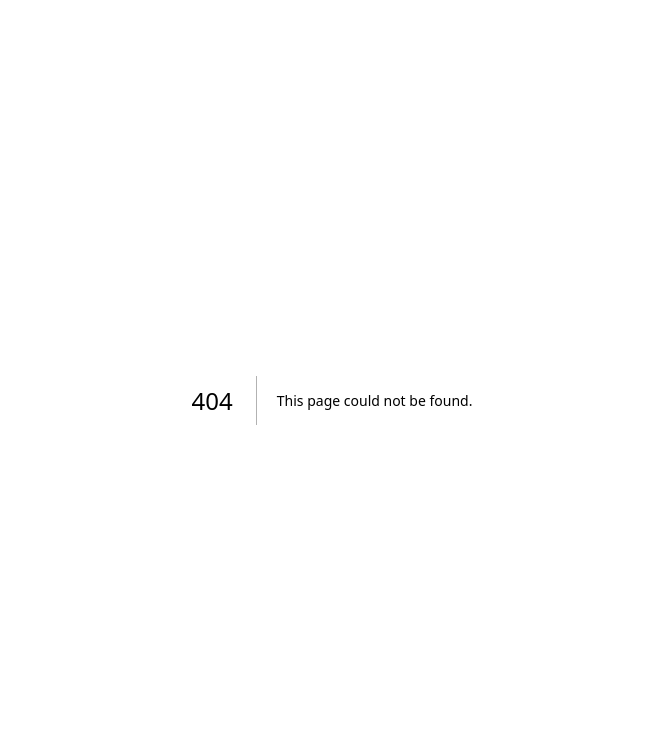
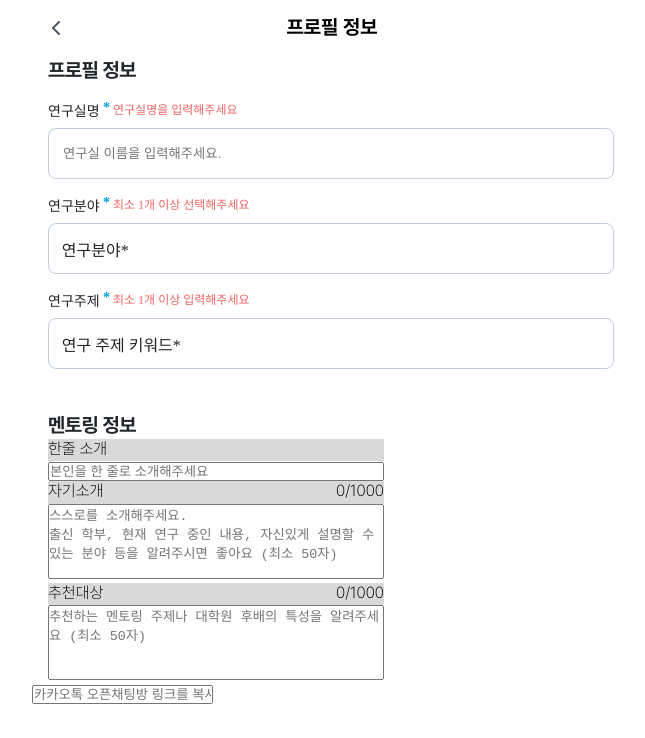
Before and after one commit to WE-ARE-RACCOONS/postgraduate-front, a Next.js app: page /senior/edit-profile in a window 1280 px wide. Before the commit this address had no page. Shown: the top 738 px of the page, without its empty margins (308-953 px from the left). Built offline with nearby package versions, Linux system fonts and the light colour scheme.

Commit message:
RAC-291 feat:대학원생 내 프로필 수정 페이지

```diff
--- /dev/null
+++ b/src/app/senior/edit-profile/page.tsx
@@ -0,0 +1,156 @@
+'use client';
+import ModalBtn from '@/components/Button/ModalBtn';
+import BackHeader from '@/components/Header/BackHeader'
+import RiseUpModal from '@/components/Modal/RiseUpModal';
+import ProfileForm from '@/components/SingleForm/ProfileForm';
+import TextForm from '@/components/SingleForm/TextForm';
+import { PROFILE_PLACEHOLDER, PROFILE_TITLE } from '@/constants/form/cProfileForm';
+import useModal from '@/hooks/useModal';
+import { sChatLink, sFieldAtom, sKeywordAtom, sMultiIntroduce, sRecommendedFor, sSingleIntroduce } from '@/stores/senior';
+import { ModalType } from '@/types/modal/riseUp';
+import { useAtom, useAtomValue } from 'jotai';
+import React, { useState } from 'react'
+import { createPortal } from 'react-dom';
+import styled from 'styled-components';
+function page() {
+    const [modalType, setModalType] = useState<ModalType>('postgradu');
+    const { modal, modalHandler, portalElement } = useModal('senior-info-portal');
+    const [singleIntro, setSingleIntro] = useAtom(sSingleIntroduce);
+  const [multiIntro, setMultiIntro] = useAtom(sMultiIntroduce);
+  const [recommended, setRecommended] = useAtom(sRecommendedFor);
+  const [chatLink, setChatLink] = useAtom(sChatLink);
+  const sField = useAtomValue(sFieldAtom);
+  const sKeyword = useAtomValue(sKeywordAtom);
+  return (
+    <div>
+      <BackHeader headerText='프로필 정보'/>
+      <EditPContainer>
+      <EPTitle>프로필 정보</EPTitle>
+      <div style={{marginBottom:'2.62rem'}}>
+      <BtnBox>
+            <MBtnFont>
+              연구실명&nbsp;<div id="font-color">*</div>
+              <div id='warn-msg'>&nbsp;연구실명을 입력해주세요</div>
+            </MBtnFont>
+            <TextForm
+              placeholder="연구실 이름을 입력해주세요."
+              targetAtom="professor"
+            />
+          </BtnBox>
+          <BtnBox>
+          <MBtnFont>
+              연구분야&nbsp;<div id="font-color">*</div>
+              <div id='warn-msg'>&nbsp;최소 1개 이상 선택해주세요</div>
+            </MBtnFont>
+          <ModalBtn
+            type="seniorInfo"
+            btnText={sField ? sField : '연구분야*'}
+            modalHandler={modalHandler}
+            onClick={() => {
+              setModalType('field');
+            }}
+          />
+          </BtnBox>
+          <BtnBox>
+            <MBtnFont>
+              연구주제&nbsp;<div id="font-color">*</div>
+              <div id='warn-msg'>&nbsp;최소 1개 이상 입력해주세요</div>
+            </MBtnFont>
+          <ModalBtn
+            type="seniorInfo"
+            btnText={sKeyword ? sKeyword : '연구 주제 키워드*'}
+            modalHandler={modalHandler}
+            onClick={() => {
+              setModalType('keyword');
+            }}
+          />
+          </BtnBox>
+          </div>
+      <EPTitle>멘토링 정보</EPTitle>
+      <ProfileForm
+        lineType="single"
+        title={PROFILE_TITLE.singleIntroduce}
+        placeholder={PROFILE_PLACEHOLDER.singleIntroduce}
+        formType="singleIntro"
+        loadStr={singleIntro}
+        changeHandler={setSingleIntro}
+      />
+      <ProfileForm
+        lineType="multi"
+        title={PROFILE_TITLE.multiIntroduce}
+        placeholder={PROFILE_PLACEHOLDER.multiIntroduce}
+        maxLength={1000}
+        formType="multiIntro"
+        loadStr={multiIntro}
+        changeHandler={setMultiIntro}
+      />
+      <ProfileForm
+        lineType="multi"
+        title={PROFILE_TITLE.recommendedFor}
+        placeholder={PROFILE_PLACEHOLDER.recommendedFor}
+        maxLength={1000}
+        formType="recommendedFor"
+        loadStr={recommended}
+        changeHandler={setRecommended}
+      />
+      </EditPContainer>
+      <input
+          type="text"
+          id="add-chat-link-form"
+          placeholder={PROFILE_PLACEHOLDER.addChatLink}
+          onChange={(e) => {
+            setChatLink(e.currentTarget.value);
+          }}
+        />
+        {modal && portalElement
+          ? createPortal(
+              <RiseUpModal modalHandler={modalHandler} modalType={modalType} />,
+              portalElement,
+            )
+          : null}
+    </div>
+  )
+}
+
+export default page
+
+const EditPContainer = styled.div`
+margin-left: 1rem;
+`
+const MBtnFont = styled.div`
+  display: flex;
+  color: #212529;
+  font-family: Noto Sans JP;
+  font-size: 0.875rem;
+  font-style: normal;
+  font-weight: 400;
+  line-height: normal;
+  #font-color {
+    color: #00a0e1;
+    font-family: Noto Sans JP;
+    font-size: 0.875rem;
+    font-style: normal;
+    font-weight: 700;
+    line-height: normal;
+  }
+  #warn-msg{
+    color: #F16464;
+font-family: "Noto Sans JP";
+font-size: 0.75rem;
+font-style: normal;
+font-weight: 400;
+line-height: normal;
+  }
+`;
+const EPTitle = styled.div`
+    color: #212529;
+font-family: Pretendard;
+font-size: 1.25rem;
+font-style: normal;
+font-weight: 700;
+line-height: 140%; /* 1.75rem */
+letter-spacing: -0.03125rem;
+`
+const BtnBox = styled.div`
+  margin-top: 1rem;
+`;
--- a/src/components/Profile/ProfileManage/SeniorManage/SeniorManage.tsx
+++ b/src/components/Profile/ProfileManage/SeniorManage/SeniorManage.tsx
@@ -46,7 +46,8 @@ function SeniorManage(props: SeniorManageProps) {
     }
   }
   const MyprofHandler = () => {
-    if (checkRegister()) modalHandler();
+    if (checkRegister()) {modalHandler();}
+
   };
 
   const checkRegister = () => {
--- a/src/components/Validator/SingleValidator/SingleValidator.tsx
+++ b/src/components/Validator/SingleValidator/SingleValidator.tsx
@@ -1,4 +1,4 @@
-import { SingleValidatorProps } from '@/types/validator/singleValidator';
+import { SingleValidatorProps } from '@/types/Validator/singleValidator';
 import { SingleValidatorContainer } from './SingleValidator.styled';
 import Image from 'next/image';
 import alert_x from '../../../../public/alert_x.png';
```
Also changed, not shown: src/components/Content/SeniorMyProfile/SeniorMyProfile.styled.ts (+19 -6 lines), src/components/Content/SeniorMyProfile/SeniorMyProfile.tsx (+9 -1 lines).
